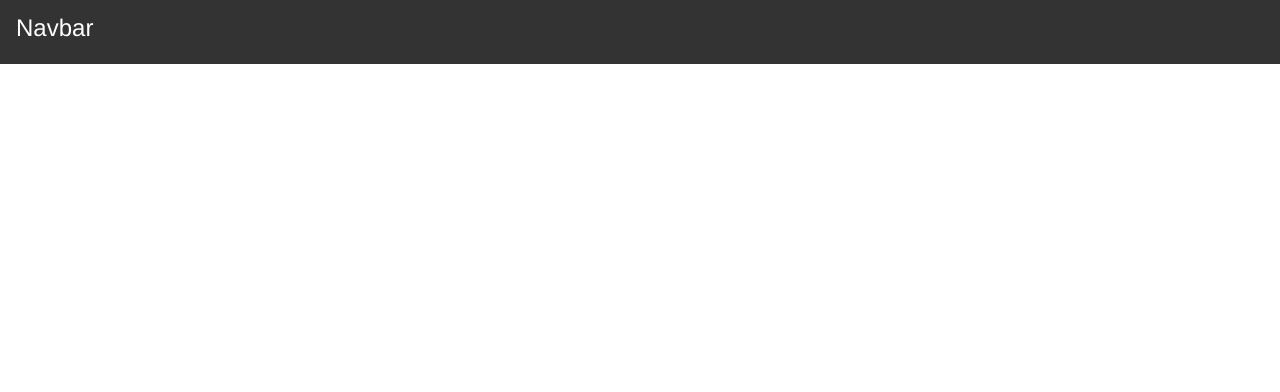
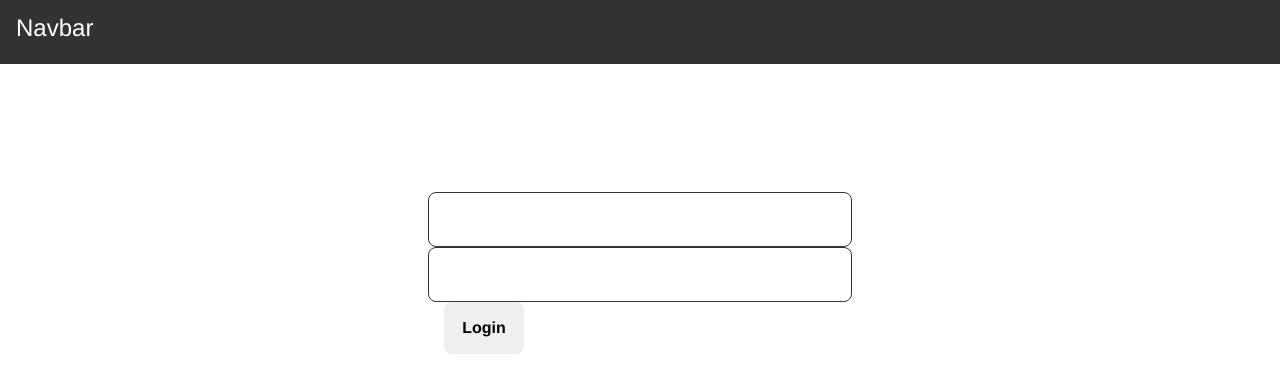
Before and after one commit to felipejsborges/tasks-management-vue, a Vue app: page /login in a window 1280 px wide. Before the commit this address had no page. Shown: the top 392 px of the page. Built offline with nearby package versions, Linux system fonts and the light colour scheme.

Commit message:
feat: login

```diff
--- a/package.json
+++ b/package.json
@@ -13,6 +13,7 @@
     "format": "prettier --write src/"
   },
   "dependencies": {
+    "axios": "^1.4.0",
     "vue": "^3.2.47",
     "vue-router": "^4.1.6"
   },
--- /dev/null
+++ b/src/api/index.ts
@@ -0,0 +1,7 @@
+import axios from 'axios'
+
+const api = axios.create({
+  baseURL: 'http://127.0.0.1:8000/api'
+})
+
+export default api
--- a/src/router/index.ts
+++ b/src/router/index.ts
@@ -1,5 +1,6 @@
 import { createRouter, createWebHistory } from 'vue-router'
 import HomeView from '../views/HomeView.vue'
+import LoginView from '@/views/LoginView.vue'
 
 const router = createRouter({
   history: createWebHistory(import.meta.env.BASE_URL),
@@ -8,6 +9,11 @@ const router = createRouter({
       path: '/',
       name: 'home',
       component: HomeView
+    },
+    {
+      path: '/login',
+      name: 'login',
+      component: LoginView
     },
     {
       path: '/about',
--- a/src/views/HomeView.vue
+++ b/src/views/HomeView.vue
@@ -1,5 +1,7 @@
 <script setup lang="ts">
 import { watchEffect, ref } from 'vue';
+
+import api from '@/api'
 
 interface Task {
   id: number
@@ -9,14 +11,16 @@ interface Task {
   completed_at: Date
 }
 
-const taskList = ref<Task[]>([])
+const tasks = ref<Task[]>([])
 
 watchEffect(async () => {
-  const response = await fetch(
-    `http://127.0.0.1:8000/api/tasks`
-  )
-  const responseJson = await response.json()
-  taskList.value = responseJson.results
+  const { data } = await api.get('/tasks', {
+    headers: {
+      Authorization: `Bearer ${localStorage.getItem('token')}`,
+    },
+  })
+
+  tasks.value = data.results
 })
 </script>
 
@@ -39,12 +43,12 @@ watchEffect(async () => {
           </tr>
         </thead>
         <tbody>
-          <tr>
+          <tr v-for="(item) in tasks" :key="item.id">
             <td>
-              <input type="checkbox" checked />
+              <input type="checkbox" :checked="!!item.completed_at" />
             </td>
-            <td>Task 1</td>
-            <td>2</td>
+            <td>{{ item.title }}</td>
+            <td>{{ item.effort }}</td>
             <td>
               <div class="options">
                 <button>Edit</button>
--- /dev/null
+++ b/src/views/LoginView.vue
@@ -0,0 +1,34 @@
+<script setup lang="ts">
+
+import { ref } from 'vue'
+import { useRouter } from 'vue-router'
+
+import api from '@/api'
+
+const router = useRouter()
+
+const email = ref('')
+const password = ref('')
+
+async function login() {
+	const { data } = await api.post('/token/', {
+		email: email.value,
+		password: password.value,
+	})
+
+	localStorage.setItem('token', data.access)
+
+	router.push({ name: 'home' })
+}
+
+</script>
+
+<template>
+	<form @submit.prevent="login">
+		<input type="text" v-model="email" />
+		<input type="password" v-model="password" />
+		<button>Login</button>
+	</form>
+</template>
+
+<style scoped></style>
```
Also changed, not shown: 1 other file (tests, documents, lock files or other folders).
